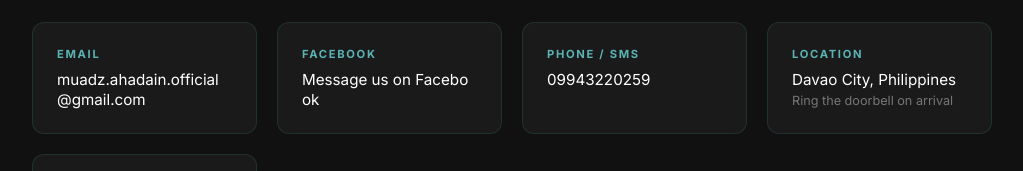
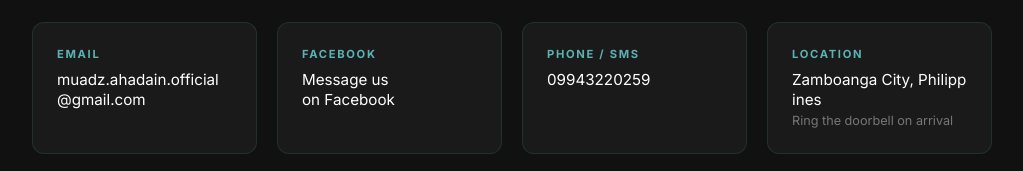
Before and after one commit to muadz-ahadain/aikoprintstudio, a plain HTML site: page index.html in a window 1280 px wide. Shown: the part 2535-2706 px from the top of the page, without its empty margins (128-1151 px from the left). Drawn offline with Linux system fonts and the light colour scheme.

Commit message:
main.html

```diff
--- a/index.html
+++ b/index.html
@@ -298,7 +298,7 @@
 
 <!-- HERO -->
 <section class="hero">
-  <p class="hero-eyebrow">Davao's Home-Based Print Shop</p>
+  <p class="hero-eyebrow">Home-Based Print Shop</p>
   <h1>AIKO<br><span>PRINT</span><br>STUDIO</h1>
   <p class="hero-sub">Fast, quality printing from the comfort of our home. Documents, photos, xerox, scan — we got you.</p>
   <div class="hero-cta">
@@ -404,7 +404,7 @@
       </div>
       <div class="contact-card">
         <div class="c-label">Facebook</div>
-        <a href="https://web.facebook.com/muadz.ahadain.2025" target="_blank">Message us on Facebook</a>
+        <a href="https://web.facebook.com/muadz.ahadain.2025" target="_blank">Message us <br> on Facebook</a>
       </div>
       <div class="contact-card">
         <div class="c-label">Phone / SMS</div>
@@ -412,7 +412,7 @@
       </div>
       <div class="contact-card">
         <div class="c-label">Location</div>
-        <span>Davao City, Philippines<br><small style="color:rgba(255,255,255,0.4)">Ring the doorbell on arrival</small></span>
+        <span>Zamboanga City, Philippines<br><small style="color:rgba(255,255,255,0.4)">Ring the doorbell on arrival</small></span>
       </div>
       <div class="contact-card">
         <div class="c-label">Business Hours</div>
@@ -424,7 +424,7 @@
 
 <!-- FOOTER -->
 <footer>
-  <p>© 2024 <span>Aiko Print Studio</span> · Est. October 30, 2024 · Davao City, Philippines</p>
+  <p>© 2024 <span>Aiko Print Studio</span> · Est. October 30, 2024 · Zamboanga City, Philippines</p>
 </footer>
 
 </body>
```
